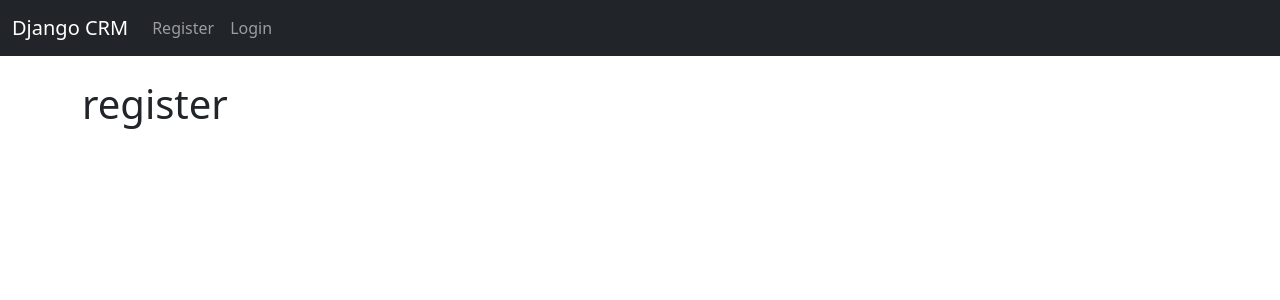
After one commit to Gopik04/django-crm, a Django app: page /register/ in a window 1280 px wide. The commit adds this page. Shown: the top 300 px of the page. Run offline with Django 5.2, Linux system fonts and the light colour scheme.

Commit message:
registration

```diff
--- a/website/templates/navbar.html
+++ b/website/templates/navbar.html
@@ -6,11 +6,18 @@
       </button>
       <div class="collapse navbar-collapse" id="navbarSupportedContent">
         <ul class="navbar-nav me-auto mb-2 mb-lg-0">
-
+          {% if user.is_authenticated %}
           <li class="nav-item">
-            <a class="nav-link" href="#">Link</a>
+            <a class="nav-link" href="{% url 'logout'%}">Logout </a>
           </li>
-
+          {% else %}
+          <li class="nav-item"></li>
+            <a class="nav-link" href="{% url 'register'%}">Register</a>
+          </li>
+          <li class="nav-item">
+            <a class="nav-link" href="{% url 'home'%}">Login</a>
+          </li>
+          {% endif %}
         </ul>
       </div>
     </div>
--- /dev/null
+++ b/website/templates/register.html
@@ -0,0 +1,6 @@
+{% extends "base.html"%}
+
+{% block content %}
+<h1>register</h1>
+
+{% endblock %}
--- a/website/urls.py
+++ b/website/urls.py
@@ -4,5 +4,6 @@ from . import views
 urlpatterns=[
     path('',views.home, name="home"),
     #path("login/",views.login_user ,name="login"),
-    #path("logout/",views.logout_user ,name="logout"),
+    path("logout/",views.logout_user ,name="logout"),
+    path("register/",views.register_user,name="register"),
 ]
--- a/website/views.py
+++ b/website/views.py
@@ -19,7 +19,10 @@ def home(request):
     else:
         return render(request,'home.html',{})
 
-def login_user(request):
-    pass
 def logout_user(request):
-    pass
+    logout(request)
+    messages.success(request,"succesfully logged out")
+    return redirect('home')
+
+def register_user(requset):
+    return render(requset,"register.html",{})
```
Also changed, not shown: website/form.py (added, +31 -0 lines).
